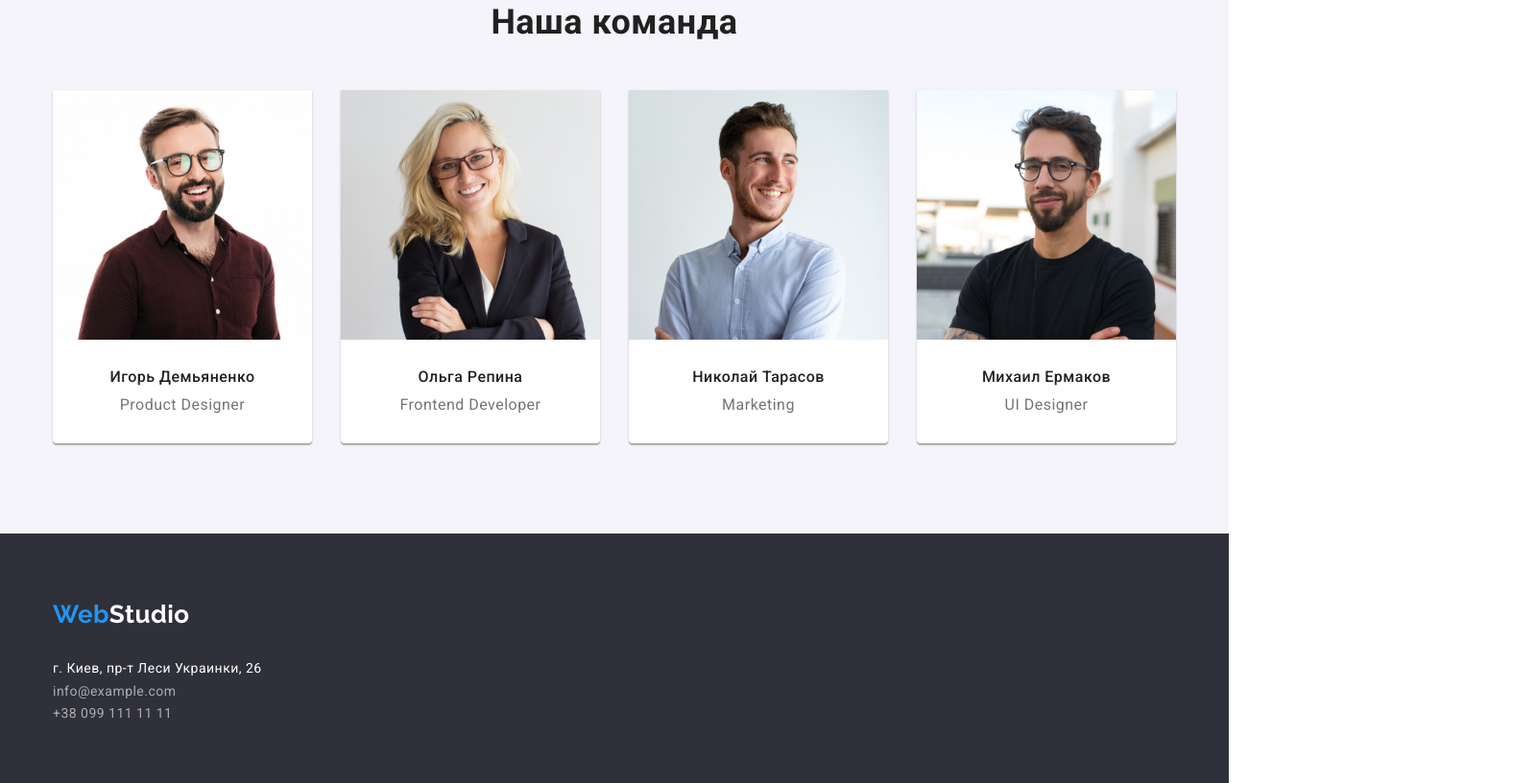
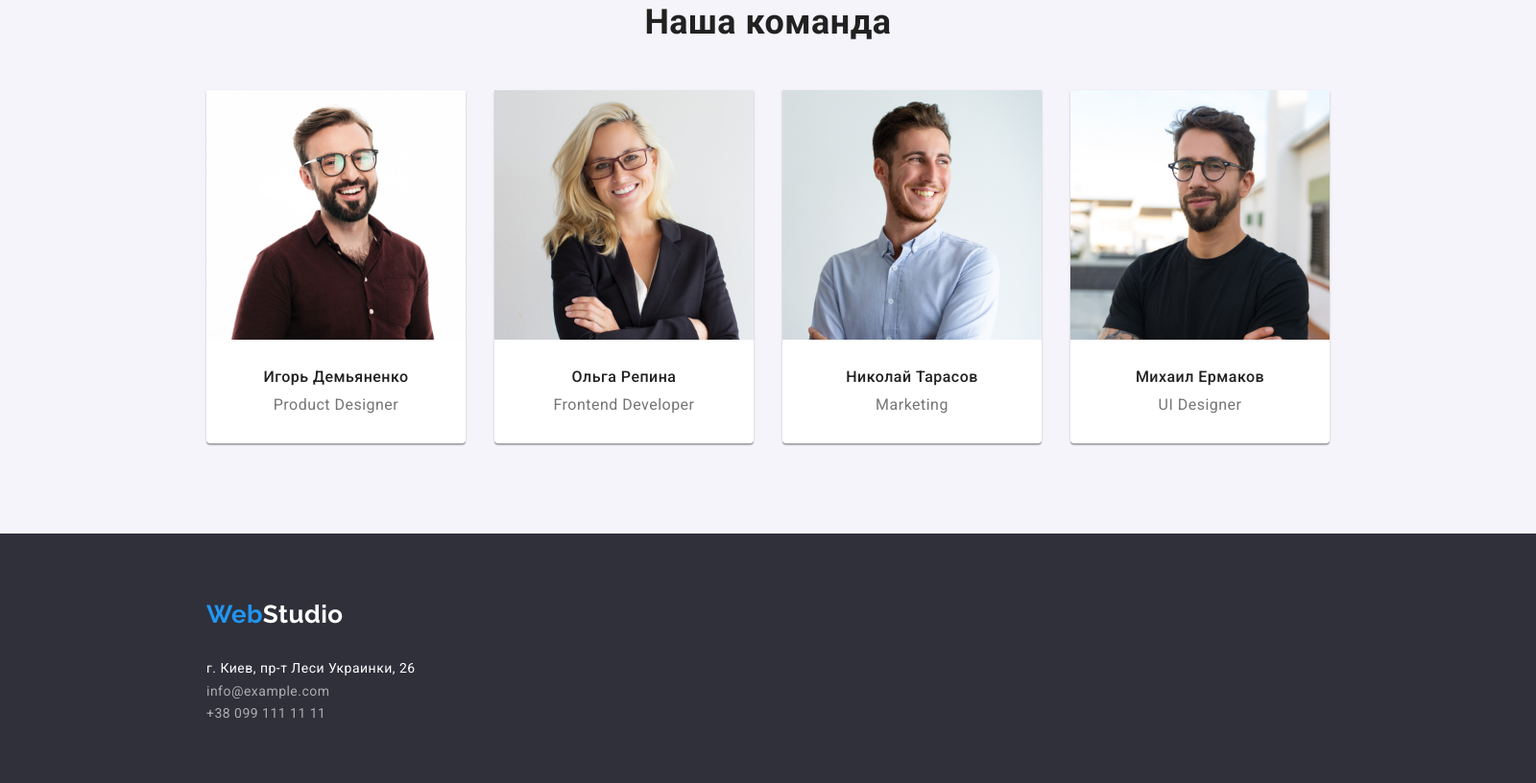
Before and after one commit to Rrr69/goit-markup-hw-03, a plain HTML site: page index.html in a window 1280 px wide. Shown: the part 1556-2372 px from the top of the page at 96% size, 1600 px wide, since content can reach past the window. Drawn offline with nearby package versions, Linux system fonts and the light colour scheme.

Commit message:
Update style.css

```diff
--- a/css/style.css
+++ b/css/style.css
@@ -144,6 +144,9 @@ img {
 .hero {
   background-color: #2f303a;
   text-align: center;
+  margin-left: auto;
+  margin-right: auto;
+  width: 1600px;
 }
 
 .hero-title {
@@ -239,6 +242,10 @@ img {
 .employee {
   padding-top: 94px;
   background-color: #f5f4fa;
+  text-align: center;
+  margin-left: auto;
+  margin-right: auto;
+  width: 1600px;
 }
 
 .employee-name {
@@ -267,6 +274,9 @@ img {
   text-decoration: none;
   background-color: #2f303a;
   padding-top: 60px;
+  margin-left: auto;
+  margin-right: auto;
+  width: 1600px;
 }
 
 .footer-address {
```
